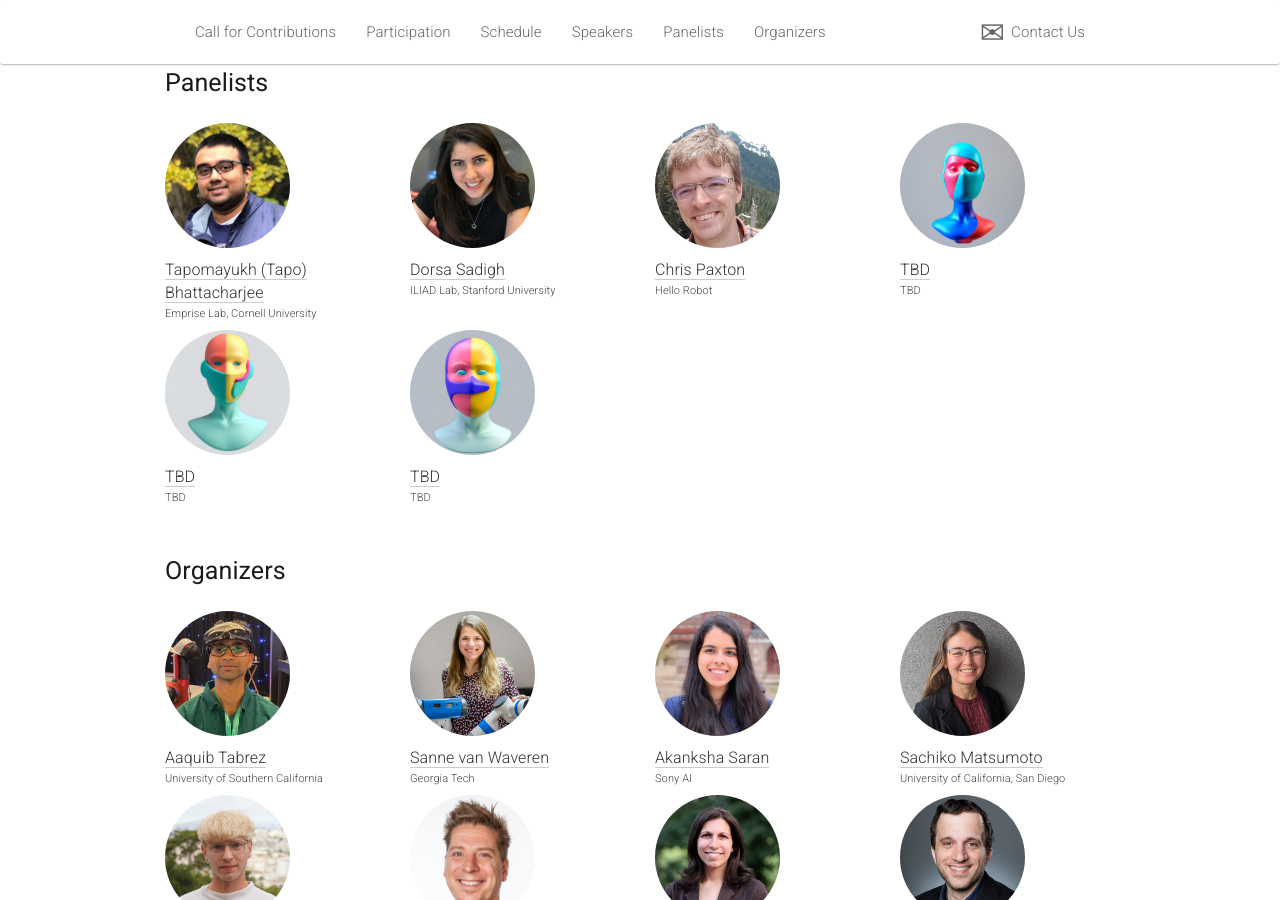
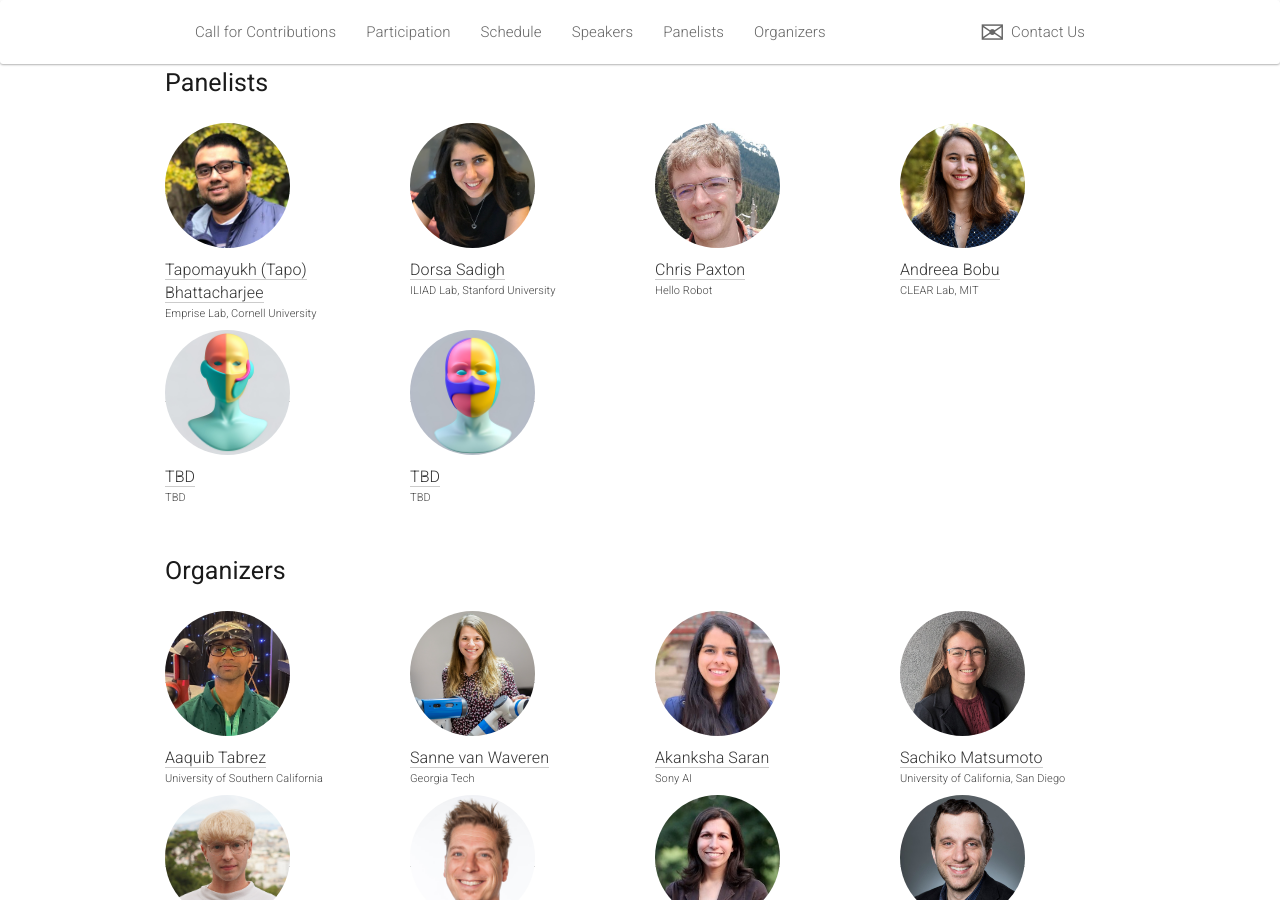
Before and after one commit to safe-hri/safe-hri.github.io, a Jekyll site: the page built from _pages/home_2025.md, in a window 1280 px wide and 900 px high, scrolled down 3327 px. Built offline with Jekyll 4.4.1, drawn with Linux system fonts in a browser that asks for light colours; nearby versions of some CDN libraries.

Commit message:
Update panelists.yml

```diff
--- a/_data/panelists.yml
+++ b/_data/panelists.yml
@@ -1,7 +1,7 @@
-- name: TBD
-  url:
-  photo: tbd4.jpg
-  affil: TBD
+- name: Andreea Bobu
+  url: https://clear.csail.mit.edu/
+  photo: AB.jpg
+  affil: CLEAR Lab, MIT
   category: panelists
 - name: TBD
   url:
```
